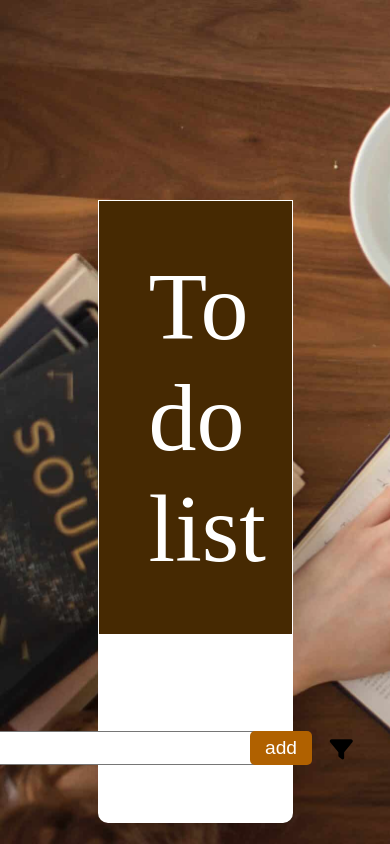
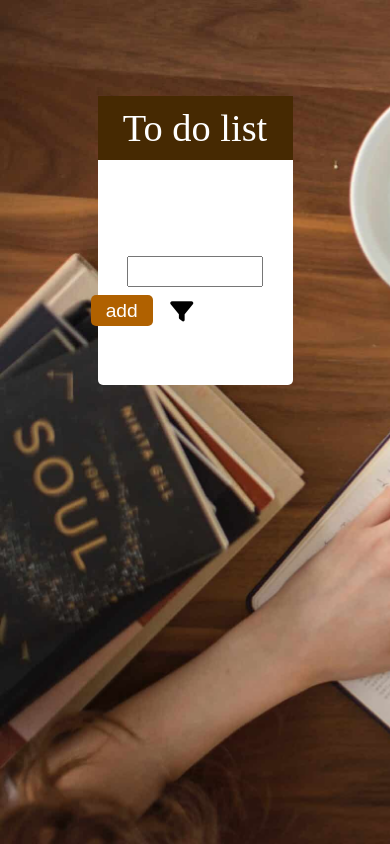
Before and after one commit to Nadaaabdlla/toDoList, a plain HTML site: page index.html in a window 390 px wide. Drawn offline with Linux system fonts and the light colour scheme.

Commit message:
make style more responsive

```diff
--- a/toDoList.css
+++ b/toDoList.css
@@ -22,8 +22,8 @@ body {
 
 .container1 {
     position: relative;
-    bottom: -200px;
-    width: 50%;
+    bottom: -5rem;
+    width: clamp(50%,50%,90%);
     background: none;
     background-color: white;
     display: flex;
@@ -31,7 +31,7 @@ body {
     justify-content: center;
     gap: 5rem;
     padding-bottom: 10%;
-    border-radius: 10px;
+    border-radius: 5px;
 
 }
 input{
@@ -43,6 +43,7 @@ input{
     align-items: center;
     justify-content: center;
     gap: 1rem;
+    width: 100%;
 }
 .newTaskContainer{
     display: flex;
@@ -55,10 +56,10 @@ input{
     width: fit-content;
 }
 p{
-    font-size: 5rem;
+    font-size:clamp(2rem,1%,5rem);
     text-align: center;
-    border: 1px solid white;
-    padding: 50px;
+    border: 6% solid white;
+    padding: 5%;
     background-color: rgb(70, 41, 2);
     color: white;
 }
@@ -66,9 +67,15 @@ p{
 .inputContainer {
     display: flex;
     justify-content: center;
+    align-items: center;
     gap: 0.4rem;
+    width: clamp(10%,10wv,50%);
+    flex-wrap: wrap;
 }
-
+#taskInput{
+    height: 30%;
+    width: 70%;
+}
 .filterContainer {
     display: flex;
     align-items: center;
@@ -107,9 +114,11 @@ li {
     display: none;
 }
 #add{
+    height: 30%;
+
     border-radius: 5px;
     background-color:#b06100 ;
-    padding:6px 15px;
+    padding:4.5px 15px;
     position: relative;
     right: 58px;
     color: white;
```
